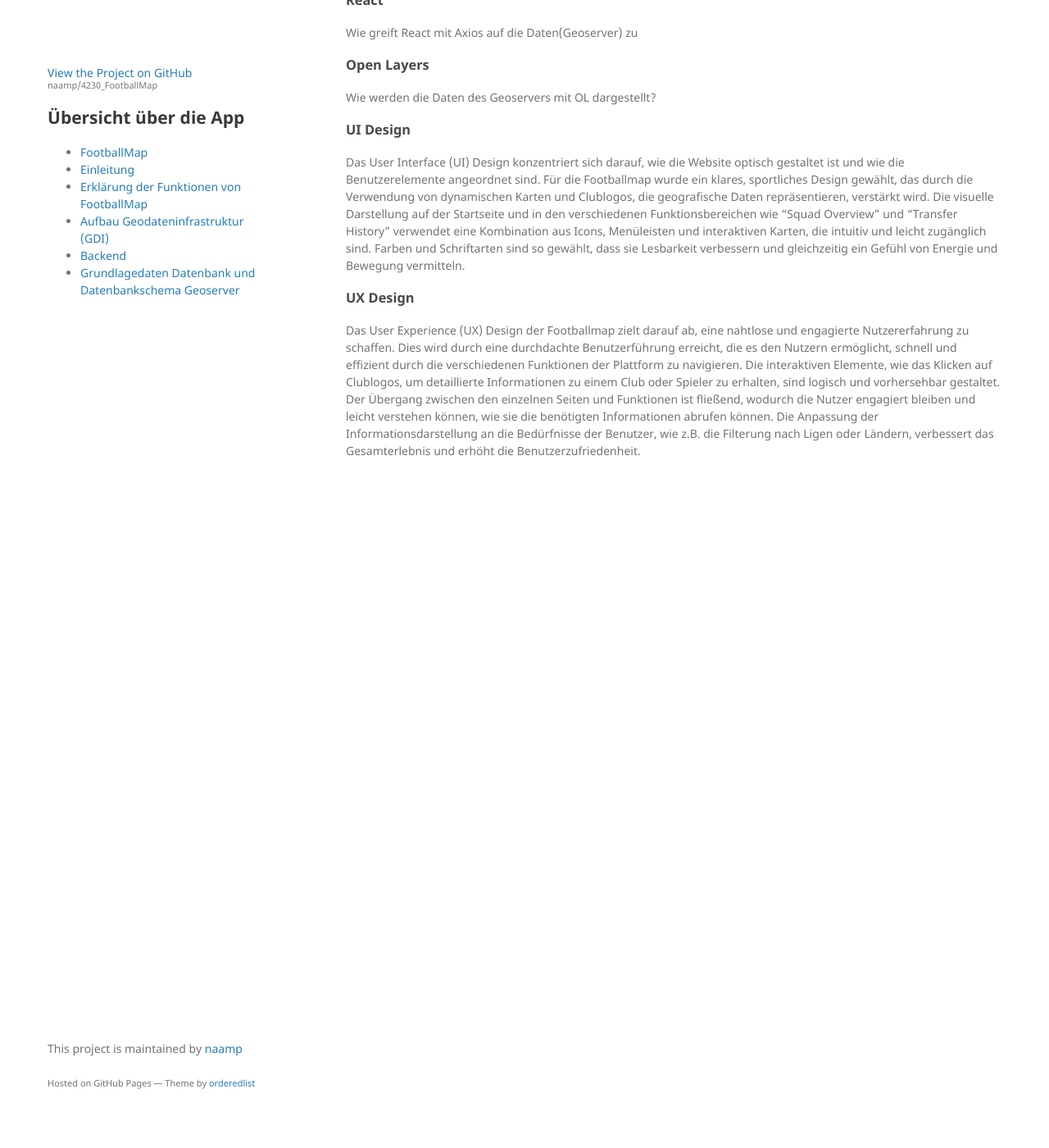
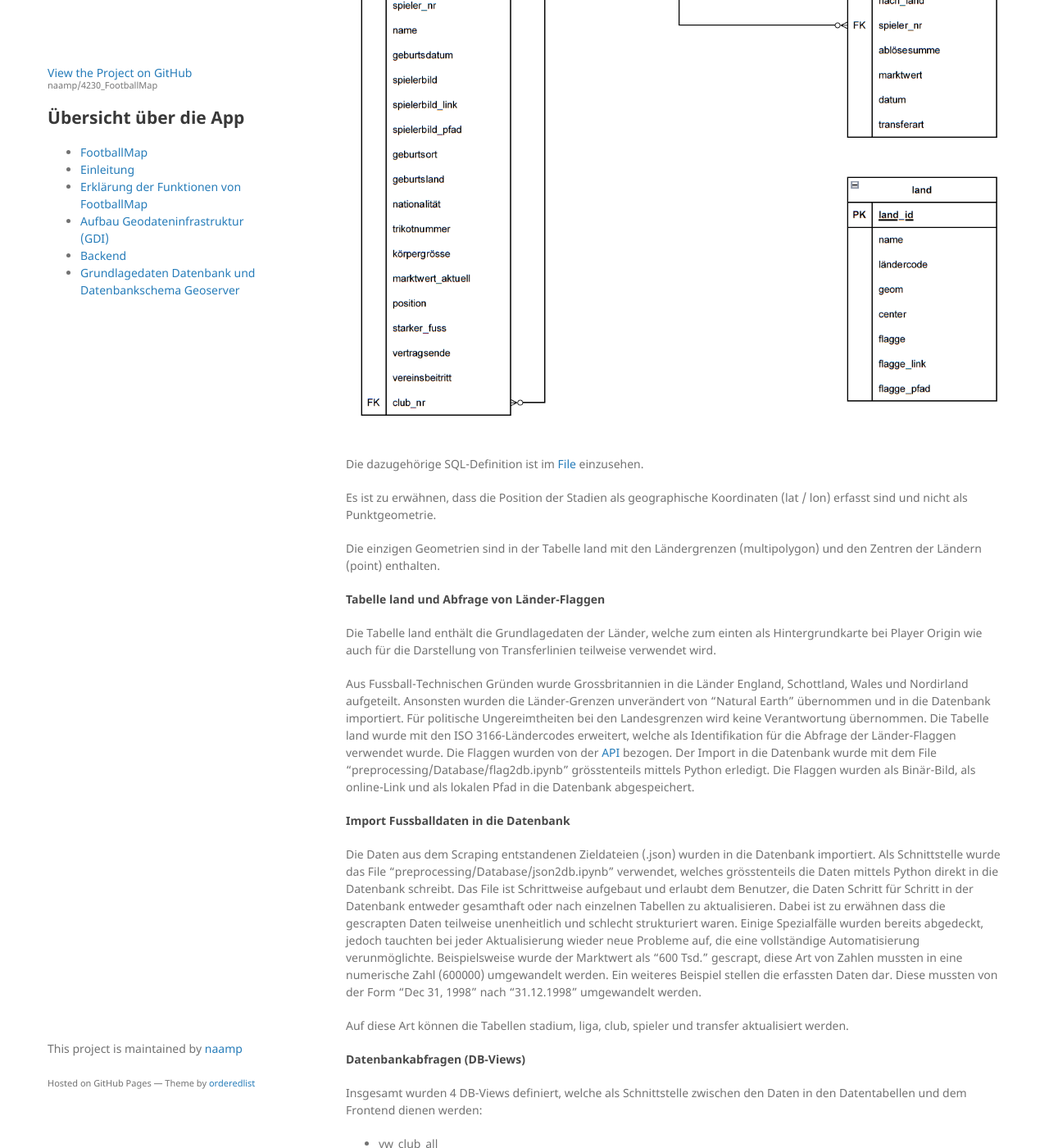
Before and after one commit to naamp/4230_FootballMap, a Jekyll site: the page built from docs/aufbauGDI.md, in a window 1280 px wide and 1400 px high, scrolled down 4742 px. Shown: the whole window at 82% size. Built offline with Jekyll 4.4.1, drawn with Linux system fonts in a browser that asks for light colours; our own code applies the rules of GitHub Pages for plain Markdown files; before the commit the page ends 5372 px from its top, so only the background shows below that; some of the changed text lies outside the part shown.

Commit message:
20240514_Stefan_2
Beschreibung Datenbank

```diff
--- a/docs/aufbauGDI.md
+++ b/docs/aufbauGDI.md
@@ -110,15 +110,46 @@ Mit Selenium wird ein automatisierter Webdriver betrieben, der durch das Jupyter
 
 Die Attribute für das Ursprungs- und Zielland der Clubs (`old_club_country` und `new_club_country`) wurden manuell zu jedem Transfer hinzugefügt, da diese nicht direkt aus der Tabelle entnommen werden konnten. Eine Erweiterung des Jupyter Notebooks könnte eine verbesserte Navigation einschließen, um diese Informationen automatisch aus den Clubseiten auf [Transfermarkt](https://www.transfermarkt.ch/{Vereinsname}/stadion/verein/{Club_nr}/saison_id/2023) zu ziehen. Ein weiterer Ansatz, das Land des Clubs mittels der [Nominatim API](https://nominatim.org/release-docs/develop/api/Search/) zu ermitteln, schlug fehl, da nur für etwa 10% der Clubs entsprechende Einträge gefunden wurden. Diese Verknüpfung des Landes mit dem Club ist in der Datenbank vorhanden, jedoch sind nicht alle globalen Vereine in der FootballMap-Datenbank erfasst, was bei der Darstellung der Transferhistorie zu Datenlücken führen kann.
 
-
 #### Web-Scraping aktuelle Liga Tabelle
 
-### Datenbank und Datenbankschema
+### Datenbank
+Die folgenden Unterkapitel beschreiben den Aufbau der Datenbank "footballmap" und der Import der Daten.
 
-![Datenbankschema](Bilder/Datenbankschema_1.png)
+#### Datenbankschema
+Die Datenbank wurde technisch in postgresql / postgis umgesetzt und enthält folgende Tabellen: liga, club, stadium, transfer, spieler und land. Die Attribute und die Beziehungen sind in der folgenden Abbildung zu sehen:
+
+![Datenbankschema](Bilder/db_footballmap_v4_uml.png)
+
+Die dazugehörige SQL-Definition ist im [File](preprocessing/Database/db_footballmap_v4.sql) einzusehen.
+
+Es ist zu erwähnen, dass die Position der Stadien als geographische Koordinaten (lat / lon) erfasst sind und nicht als Punktgeometrie.
+
+Die einzigen Geometrien sind in der Tabelle land mit den Ländergrenzen (multipolygon) und den Zentren der Ländern (point) enthalten.
+
+#### Tabelle land und Abfrage von Länder-Flaggen
+Die Tabelle land enthält die Grundlagedaten der Länder, welche zum einten als Hintergrundkarte bei Player Origin wie auch für die Darstellung von Transferlinien teilweise verwendet wird.
+
+Aus Fussball-Technischen Gründen wurde Grossbritannien in die Länder England, Schottland, Wales und Nordirland aufgeteilt. Ansonsten wurden die Länder-Grenzen unverändert von "Natural Earth" übernommen und in die Datenbank importiert. Für politische Ungereimtheiten bei den Landesgrenzen wird keine Verantwortung übernommen. Die Tabelle land wurde mit den ISO 3166-Ländercodes erweitert, welche als Identifikation für die Abfrage der Länder-Flaggen verwendet wurde. Die Flaggen wurden von der [API]("https://www.welt-flaggen.de/herunterladen/api") bezogen. Der Import in die Datenbank wurde mit dem File "preprocessing/Database/flag2db.ipynb" grösstenteils mittels Python erledigt. Die Flaggen wurden als Binär-Bild, als online-Link und als lokalen Pfad in die Datenbank abgespeichert.
+
+#### Import Fussballdaten in die Datenbank
+Die Daten aus dem Scraping entstandenen Zieldateien (.json) wurden in die Datenbank importiert. Als Schnittstelle wurde das File "preprocessing/Database/json2db.ipynb" verwendet, welches grösstenteils die Daten mittels Python direkt in die Datenbank schreibt. Das File ist Schrittweise aufgebaut und erlaubt dem Benutzer, die Daten Schritt für Schritt in der Datenbank entweder gesamthaft oder nach einzelnen Tabellen zu aktualisieren. Dabei ist zu erwähnen dass die gescrapten Daten teilweise unenheitlich und schlecht strukturiert waren. Einige Spezialfälle wurden bereits abgedeckt, jedoch tauchten bei jeder Aktualisierung wieder neue Probleme auf, die eine vollständige Automatisierung verunmöglichte. Beispielsweise wurde der Marktwert als "600 Tsd." gescrapt, diese Art von Zahlen mussten in eine numerische Zahl (600000) umgewandelt werden. Ein weiteres Beispiel stellen die erfassten Daten dar. Diese mussten von der Form "Dec 31, 1998" nach "31.12.1998" umgewandelt werden.
+
+Auf diese Art können die Tabellen stadium, liga, club, spieler und transfer aktualisiert werden.
+
+#### Datenbankabfragen (DB-Views)
+Insgesamt wurden 4 DB-Views definiert, welche als Schnittstelle zwischen den Daten in den Datentabellen und dem Frontend dienen werden:
+- vw_club_all
+- vw_spielerdaten
+- vw_spieler_geburtsland
+- vw_transferlinien
+
+Die DB-Views dienen zum einen für die Abfrage und die Filterung von Daten aus mehreren Tabellen und zum anderen für die Erstellung von Geometrien mittels Postgis-Befehlen. Mittels Postgis-Befehl "ST_MakePoint" werden die Standorte der Stadien im View "vw_club_all" von lat/lon als Geometrie (point) umgewandelt.
+
+Die Transferlinien werden als Geometrie (line) mittels Postgis-Befehlen "ST_MakePoint" und "ST_MakeLine" im View "vw_transferlinien" gezeichnet. Es werden grundsätzlich die Linien zwischen den Club-Positionen "von_club" nach "nach_club" definiert. Sind die Clubs jedoch "unbekannt" (Nummer 999999), dann werden als Ersatz die Zentren der Länder verwendet. Weiter werden Transferlinien mit der Länge von 0 weggefiltert. Dies ist der Fall, wenn ein Spieler von einem unbekannten zu einem anderen unbekannten Club innerhalb des gleichen Landes wechselt. In den meisten Fällen betrifft dies den Wechsel innerhalb Jugendmannschaften (z.B. Sparta Praha U18 nach Sparta Praha U19). Diese Transfers sollen bewusst nicht dargestellt werden.
+
 
 ### Geoserver
-
+Die 4 vorher beschriebenen DB-Views wurden mittels Geoserver freigegeben.
 
 ## Frontend
 
```
Also changed, not shown: 2 other files.
